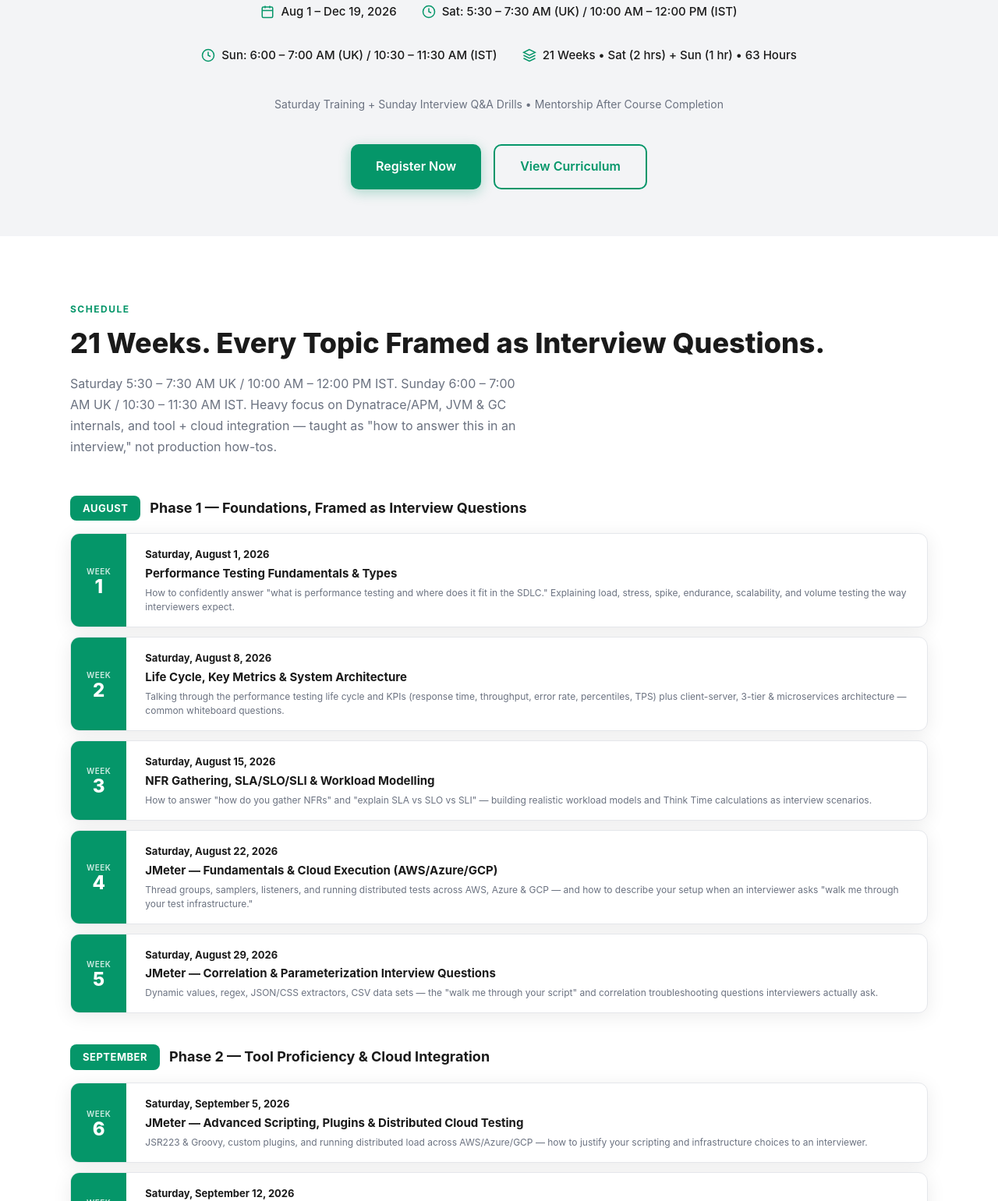
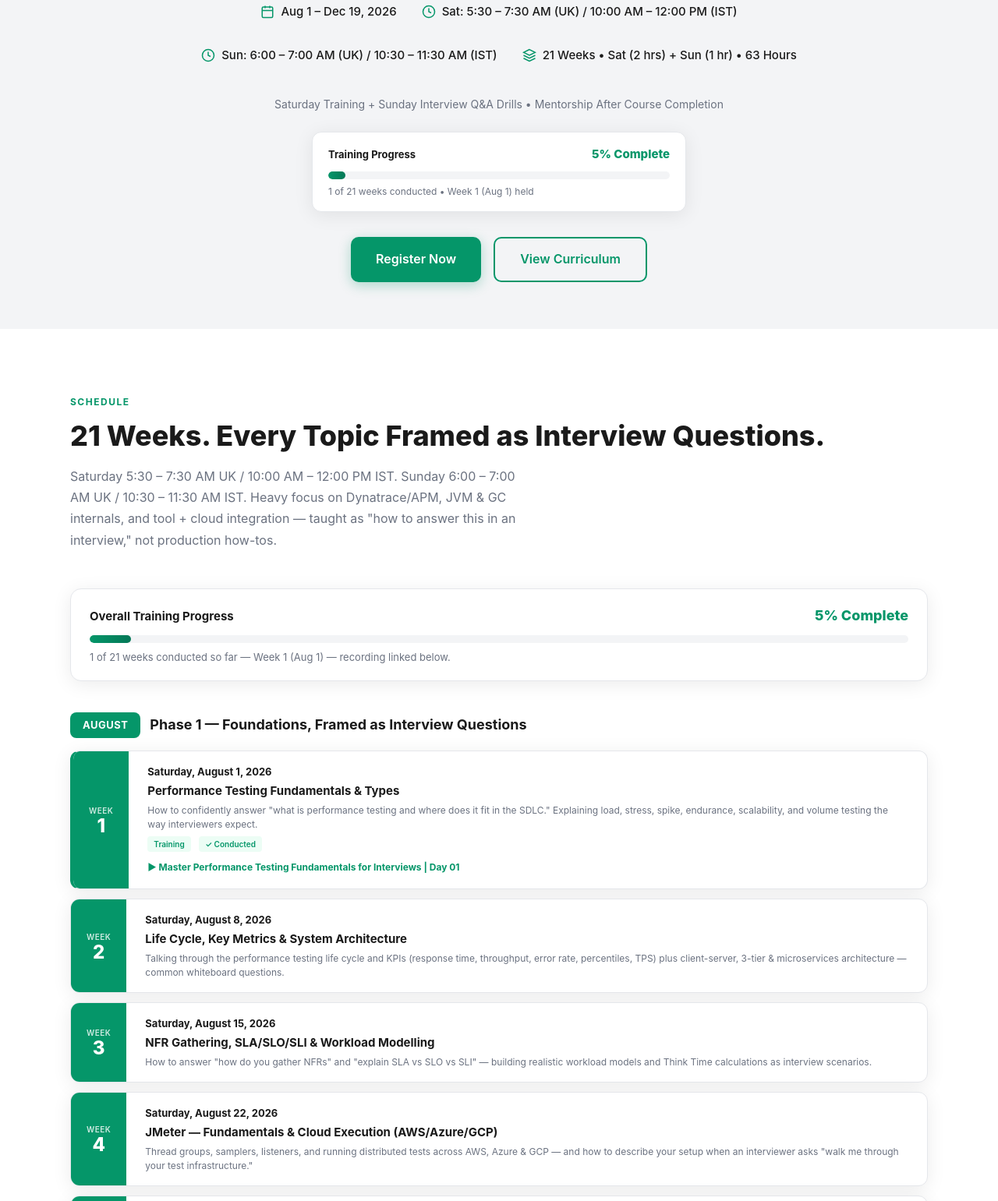
Before and after one commit to vasanthshanmugam/whats-new, a plain HTML site: page interview-prep.html in a window 1280 px wide. Shown: the part 504-2045 px from the top of the page at 78% size. Drawn offline with Linux system fonts and the light colour scheme.

Commit message:
Update Day 01 video

```diff
--- a/interview-prep.html
+++ b/interview-prep.html
@@ -178,6 +178,49 @@ section:nth-child(even){background:var(--light)}
   margin-top:8px;
   font-size:11px;color:var(--green);font-weight:600;
 }
+.session-tag{
+  display:inline-block;
+  font-size:10px;font-weight:600;
+  padding:2px 8px;border-radius:4px;
+  margin-top:6px;margin-right:6px;
+}
+.session-tag.training{background:var(--green-soft);color:var(--green)}
+.session-tag.completed-tag{background:#ECFDF5;color:#059669}
+.session-card.completed{border-left:4px solid #059669}
+.watch-link{
+  display:inline-flex;align-items:center;gap:5px;
+  margin-top:8px;
+  font-size:12px;font-weight:700;color:var(--green);
+}
+.watch-link:hover{text-decoration:underline}
+
+.progress-box{
+  max-width:100%;margin-bottom:40px;
+  background:var(--white);
+  border:1px solid var(--border);
+  border-radius:14px;
+  padding:20px 24px;
+  box-shadow:var(--shadow);
+}
+.progress-box-header{display:flex;justify-content:space-between;align-items:baseline;margin-bottom:10px;flex-wrap:wrap;gap:6px}
+.progress-box-header h3{font-size:15px;font-weight:700;color:var(--black)}
+.progress-box-header .percent{font-size:18px;font-weight:800;color:var(--green)}
+.progress-box-track{width:100%;height:10px;background:var(--light);border-radius:6px;overflow:hidden}
+.progress-box-fill{height:100%;background:linear-gradient(90deg,var(--green),#047857);border-radius:6px}
+.progress-box-note{font-size:13px;color:var(--gray);margin-top:8px}
+
+.hero-progress{
+  max-width:480px;margin:0 auto 32px;
+  background:var(--white);
+  border:1px solid var(--border);
+  border-radius:12px;
+  padding:16px 20px;
+  box-shadow:var(--shadow);
+  text-align:left;
+}
+.hero-progress .progress-box-header h3{font-size:13px}
+.hero-progress .progress-box-header .percent{font-size:15px}
+.hero-progress .progress-box-note{font-size:12px;margin-top:6px}
 
 .curriculum-grid{
   display:grid;
@@ -342,7 +385,7 @@ footer .footer-links a:hover{color:var(--white)}
 
 <section class="hero">
   <div class="hero-content">
-    <div class="hero-badge">Starting August 2026</div>
+    <div class="hero-badge">In Progress &bull; Started August 1, 2026</div>
     <h1>Performance Testing <span>Interview Prep</span> Bootcamp</h1>
     <p>21 weeks built around one goal: cracking the interview. Master Dynatrace &amp; APM tools for live demos and root cause analysis, JVM internals &amp; GC tuning, heap/thread dump diagnostics, and JMeter, LoadRunner, NeoLoad &amp; k6 integrated with AWS, Azure &amp; GCP &mdash; then walk into every question with mock interviews, AI-in-testing talking points, and mentorship after you finish.</p>
     <div class="hero-meta">
@@ -363,8 +406,16 @@ footer .footer-links a:hover{color:var(--white)}
         21 Weeks &bull; Sat (2 hrs) + Sun (1 hr) &bull; 63 Hours
       </div>
     </div>
-    <div style="font-size:14px;color:var(--gray);margin-bottom:40px">
+    <div style="font-size:14px;color:var(--gray);margin-bottom:24px">
       Saturday Training + Sunday Interview Q&amp;A Drills &bull; Mentorship After Course Completion
+    </div>
+    <div class="hero-progress">
+      <div class="progress-box-header">
+        <h3>Training Progress</h3>
+        <span class="percent">5% Complete</span>
+      </div>
+      <div class="progress-box-track"><div class="progress-box-fill" style="width:5%"></div></div>
+      <div class="progress-box-note">1 of 21 weeks conducted &bull; Week 1 (Aug 1) held</div>
     </div>
     <div class="hero-buttons">
       <a href="#register" class="btn btn-primary">Register Now</a>
@@ -379,6 +430,15 @@ footer .footer-links a:hover{color:var(--white)}
     <div class="section-title">21 Weeks. Every Topic Framed as Interview Questions.</div>
     <div class="section-subtitle">Saturday 5:30 &ndash; 7:30 AM UK / 10:00 AM &ndash; 12:00 PM IST. Sunday 6:00 &ndash; 7:00 AM UK / 10:30 &ndash; 11:30 AM IST. Heavy focus on Dynatrace/APM, JVM &amp; GC internals, and tool + cloud integration &mdash; taught as "how to answer this in an interview," not production how-tos.</div>
 
+    <div class="progress-box">
+      <div class="progress-box-header">
+        <h3>Overall Training Progress</h3>
+        <span class="percent">5% Complete</span>
+      </div>
+      <div class="progress-box-track"><div class="progress-box-fill" style="width:5%"></div></div>
+      <div class="progress-box-note">1 of 21 weeks conducted so far &mdash; Week 1 (Aug 1) &mdash; recording linked below.</div>
+    </div>
+
     <!-- Month 1: August -->
     <div class="month-block">
       <div class="month-header">
@@ -386,12 +446,16 @@ footer .footer-links a:hover{color:var(--white)}
         <span class="month-theme">Phase 1 &mdash; Foundations, Framed as Interview Questions</span>
       </div>
       <div class="schedule-grid">
-        <div class="session-card">
+        <div class="session-card completed">
           <div class="session-num"><span class="wk-label">Week</span><span class="wk-number">1</span></div>
           <div class="session-info">
             <div class="session-date">Saturday, August 1, 2026</div>
             <div class="session-module">Performance Testing Fundamentals &amp; Types</div>
             <div class="session-desc">How to confidently answer "what is performance testing and where does it fit in the SDLC." Explaining load, stress, spike, endurance, scalability, and volume testing the way interviewers expect.</div>
+            <span class="session-tag training">Training</span>
+            <span class="session-tag completed-tag">&#10003; Conducted</span>
+            <br>
+            <a href="https://youtu.be/EA0ssWxPM0k" class="watch-link" target="_blank" rel="noopener">&#9654; Master Performance Testing Fundamentals for Interviews | Day 01</a>
           </div>
         </div>
         <div class="session-card">
```
Also changed, not shown: index.html (+9 -1 lines).
